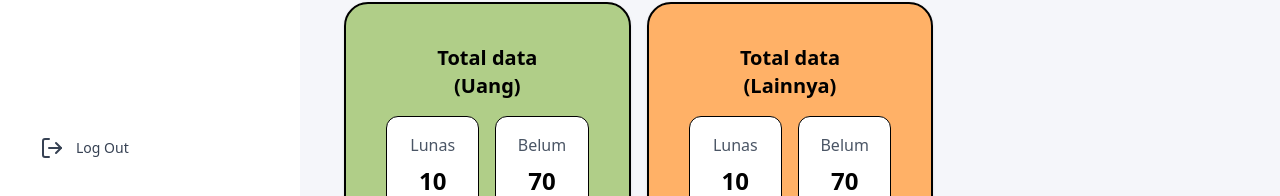
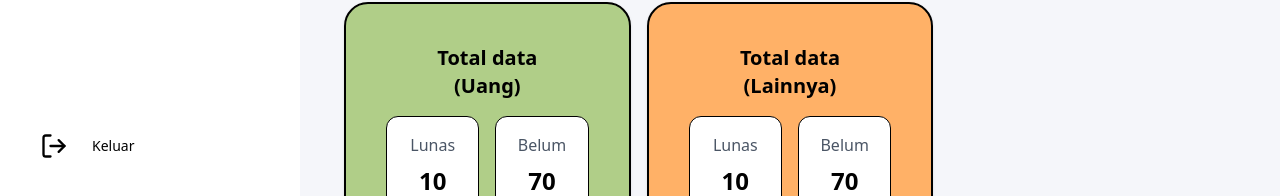
Before and after one commit to Shrimp-Developers/fe-buwuhan, a React (Vite) app: page /dashboard in a window 1280 px wide. Shown: the part 604-800 px from the top of the page. Built offline with nearby package versions, Linux system fonts and the light colour scheme.

Commit message:
style: update UI styling for improved readability

```diff
--- a/src/components/Sidebar.jsx
+++ b/src/components/Sidebar.jsx
@@ -83,9 +83,9 @@ export default function Sidebar({ isOpen, onClose }) {
 
                 {/* Logout */}
                 <div className="p-6 border-gray-300">
-                    <Link to="/login" className="w-full flex items-center gap-3 px-4 py-3 text-gray-700 hover:bg-gray-300 rounded-lg text-sm transition-all duration-200">
-                        <LogOut className="w-6 h-6 flex-shrink-0" />
-                        <span>Log Out</span>
+                    <Link to="/login" className="w-full flex items-center gap-6 px-4 py-3 text-[#000000] hover:bg-gray-300 rounded-lg text-sm transition-all duration-200">
+                        <LogOut className="w-7 h-7" />
+                        <span>Keluar</span>
                     </Link>
                 </div>
             </aside>
```
